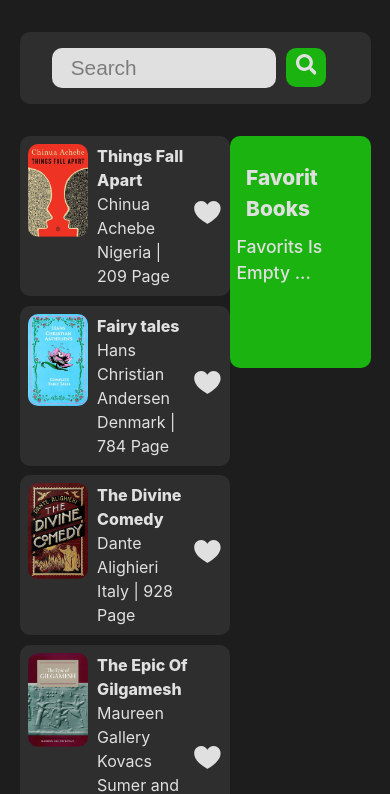
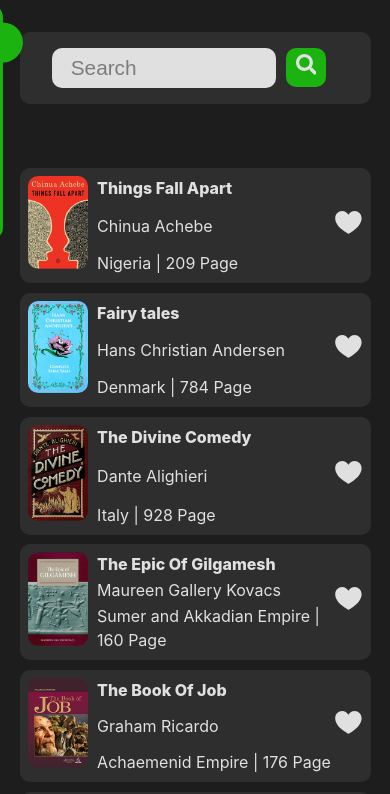
Before and after one commit to mahdl-karami/library-final, a React (Vite) app: page / in a window 390 px wide. Shown: the top 794 px of the page. Built offline with nearby package versions, Linux system fonts and the light colour scheme.

Commit message:
Finish Responsive

```diff
--- a/src/Components/Library.jsx
+++ b/src/Components/Library.jsx
@@ -3,6 +3,7 @@ import BookCard from "./BookCard";
 import { useState } from "react";
 function Library({ visibleBooks }) {
 	const [favorits, setFavorits] = useState([]);
+	const [slider, setSlider] = useState(false);
 	return (
 		<div className={styles.library}>
 			{/* Books List */}
@@ -12,7 +13,8 @@ function Library({ visibleBooks }) {
 				))}
 			</ul>
 			{/* Liked Books List */}
-			<ul className={styles.fav}>
+			<ul className={slider ? `${styles.favSlide} ${styles.fav}` : styles.fav}>
+				<div className={styles.slider} onClick={() => setSlider((s) => !s)}></div>
 				<li>Favorit Books</li>
 				{favorits.length ? (
 					<>
--- a/src/Styles/header.module.css
+++ b/src/Styles/header.module.css
@@ -51,3 +51,8 @@
 		width: 65%;
 	}
 }
+@media only screen and (max-width: 800px) {
+	.header{
+		margin-bottom: 4rem;
+	}
+}
--- a/src/Styles/library.module.css
+++ b/src/Styles/library.module.css
@@ -14,6 +14,7 @@
 	padding: 1rem 0.4rem;
 	font-size: 1.1rem;
 	font-weight: 500;
+	transition: all .3s;
 }
 
 .fav li {
@@ -23,7 +24,7 @@
 	padding: 0.3rem 0.6rem;
 	border-radius: 10px;
 	margin: 0.3rem 0;
-	&:nth-child(1) {
+	&:nth-child(2) {
 		background: transparent;
 		font-size: 1.3rem;
 		font-weight: 800;
@@ -86,7 +87,16 @@
 		color: red;
 	}
 }
-
+.slider {
+	width: 40px;
+	height: 40px;
+	background: #1ab30f;
+	position: absolute;
+	right: -20px;
+	border-radius: 50%;
+	cursor: pointer;
+	display: none;
+}
 .liked {
 	color: red !important;
 }
@@ -99,3 +109,29 @@
 		width: 60%;
 	}
 }
+@media only screen and (max-width: 800px) {
+	.library {
+		display: inline;
+		position: relative;
+	}
+	.booksList {
+		width: 100%;
+	}
+	.fav {
+		width: 80%;
+		position: fixed;
+		top: 0;
+		transform: translate(-105%, 0.4rem);
+	}
+	.favSlide{
+		width: 80%;
+		position: fixed;
+		top: 0;
+		transform: translate(0%, 0.4rem);
+
+	}
+	.slider {
+		z-index: -1;
+		display: block !important;
+	}
+}
```
